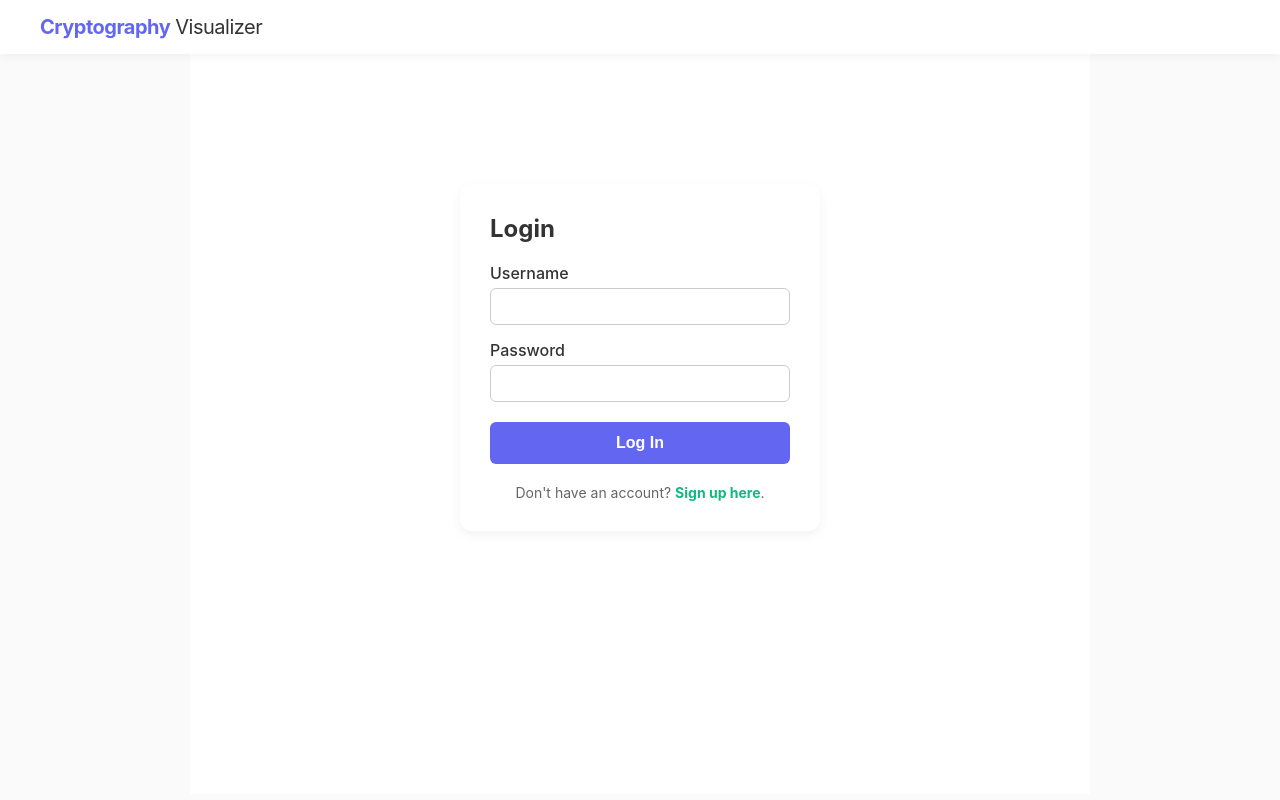
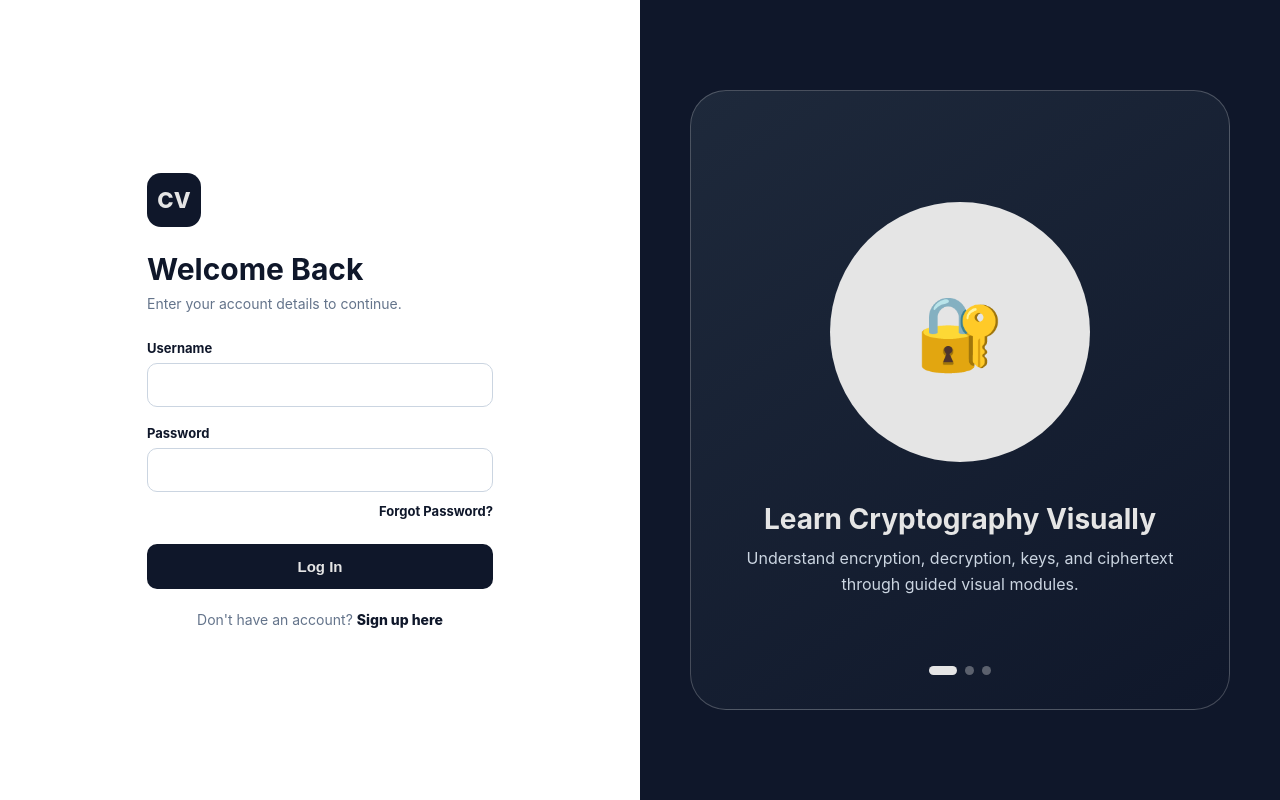
Before and after one commit to AlphaOts25/Viz_Crypto_Thesis, a Flask app: page /login in a window 1280 px wide. Run offline with Flask 3, Linux system fonts and the light colour scheme.

Commit message:
Added login features

```diff
--- a/main.py
+++ b/main.py
@@ -9,12 +9,29 @@ from werkzeug.utils import secure_filename
 from dotenv import load_dotenv
 import random
 from collections import defaultdict
-from datetime import datetime, timezone
+from datetime import datetime, timezone, timedelta
 from flask_mail import Mail, Message
+from itsdangerous import URLSafeTimedSerializer
 
 app = Flask(__name__)
 # IMPORTANT: In a real app, this should be a random string hidden in a .env file
-app.secret_key = 'super_secret_thesis_key_change_this_later'
+app.secret_key = os.getenv("APP_SECRET_KEY")
+
+app.config['PERMANENT_SESSION_LIFETIME'] = timedelta(minutes=30)
+
+#--------------------------------------cache blocker---------------------------------------
+@app.after_request
+def prevent_cache(response):
+    response.headers["Cache-Control"] = "no-store, no-cache, must-revalidate, max-age=0"
+    response.headers["Pragma"] = "no-cache"
+    response.headers["Expires"] = "0"
+    return response
+
+@app.before_request
+def refresh_session():
+    session.permanent = True
+    session.modified = True
+#-------------------------------------------------------------------------
 
 load_dotenv()
 
@@ -29,6 +46,8 @@ app.config['MAIL_USERNAME'] = os.getenv('MAIL_USERNAME')
 app.config['MAIL_PASSWORD'] = os.getenv('MAIL_PASSWORD')
 
 mail = Mail(app)
+app.config['SERIALIZER_SECRET_KEY'] = os.getenv("SERIALIZER_SECRET_KEY")
+serializer = URLSafeTimedSerializer(app.config['SERIALIZER_SECRET_KEY'])
 
 # --- Setup Flask-Login ---
 login_manager = LoginManager()
@@ -83,7 +102,11 @@ def verifyOTP():
         else:
             flash('Invalid OTP')
 
-    return render_template('auth/verifyOTP.html')
+    return render_template(
+        'auth/verifyOTP.html',
+        show_navbar=False,
+        show_sidebar=False
+    )
 # ---------- LOGIN ----------------------------------------------
 @app.route('/register', methods=['GET', 'POST'])
 def register():
@@ -130,18 +153,30 @@ def register():
         return redirect(url_for('verifyOTP'))
 
     admins = list(db.users.find({"role": "admin"}))
-    return render_template('auth/register.html', admins=admins)
+    return render_template(
+        'auth/register.html',
+        admins=admins,
+        show_navbar=False,
+        show_sidebar=False
+    )
 
 
 @app.route('/logout')
 @login_required
 def logout():
     logout_user()
+    session.clear()
+    flash("You have been logged out.")
     return redirect(url_for('login'))
 
 
 @app.route('/login', methods=['GET', 'POST'])
 def login():
+    if current_user.is_authenticated:
+        if current_user.role == 'admin':
+            return redirect(url_for('admin_dashboard'))
+        return redirect(url_for('home'))
+
     if request.method == 'POST':
         submitted_username = request.form['username']
         submitted_password = request.form['password']
@@ -151,6 +186,7 @@ def login():
         if user and check_password_hash(user['password_hash'], submitted_password):
             user_obj = User(id=user['_id'], username=user['username'], role=user['role'])
             login_user(user_obj)
+            session.permanent = True
 
             if user['role'] == 'admin':
                 return redirect(url_for('admin_dashboard'))
@@ -160,9 +196,91 @@ def login():
             flash('Invalid username or password.')
             return redirect(url_for('login'))
 
-    return render_template('auth/login.html')
+    return render_template(
+        'auth/login.html',
+        show_navbar=False,
+        show_sidebar=False
+    )
 
+@app.route('/forgotpassword', methods=['GET', 'POST'])
+def forgotpassword():
+    if request.method == 'POST':
+        email = request.form.get('email')
 
+        user = db.users.find_one({"email": email})
+
+        if user:
+            token = serializer.dumps(email, salt='password-reset-salt')
+
+            reset_link = url_for(
+                'resetpassword',
+                token=token,
+                _external=True
+            )
+
+            msg = Message(
+                'Password Reset Request',
+                sender=app.config['MAIL_USERNAME'],
+                recipients=[email]
+            )
+
+            msg.body = f"""
+You requested to reset your password.
+
+Click this link to reset it:
+{reset_link}
+
+This link will expire in 30 minutes.
+"""
+
+            mail.send(msg)
+
+        flash('If the email exists, a password reset link has been sent.')
+        return redirect(url_for('forgotpassword'))
+
+    return render_template(
+        'auth/forgotpassword.html',
+        show_navbar=False,
+        show_sidebar=False
+    )
+
+@app.route('/resetpassword/<token>', methods=['GET', 'POST'])
+def resetpassword(token):
+    try:
+        email = serializer.loads(
+            token,
+            salt='password-reset-salt',
+            max_age=1800
+        )
+    except:
+        flash('The reset link is invalid or expired.')
+        return redirect(url_for('forgotpassword'))
+
+    if request.method == 'POST':
+        password = request.form.get('password')
+        confirm_password = request.form.get('confirm_password')
+
+        if password != confirm_password:
+            flash('Passwords do not match.')
+            return redirect(url_for('resetpassword', token=token))
+
+        db.users.update_one(
+            {"email": email},
+            {
+                "$set": {
+                    "password_hash": generate_password_hash(password)
+                }
+            }
+        )
+
+        flash('Password updated successfully. You can now log in.')
+        return redirect(url_for('login'))
+
+    return render_template(
+        'auth/resetpassword.html',
+        show_navbar=False,
+        show_sidebar=False
+    )
 # ------------------------------ ADMIN ------------------------------
 
 @app.route('/admin/dashboard')
--- /dev/null
+++ b/static/css/auth.css
@@ -0,0 +1,263 @@
+body {
+    background: #e5e5e5;
+}
+
+body:has(.auth-page) {
+    background: #e5e5e5;
+    overflow: hidden;
+}
+
+body:has(.auth-page) .page-wrapper {
+    display: block;
+    width: 100vw;
+    min-height: 100vh;
+}
+
+body:has(.auth-page) .content-area {
+    width: 100vw !important;
+    max-width: none !important;
+    min-height: 100vh !important;
+    padding: 0 !important;
+    margin: 0 !important;
+    background: transparent !important;
+}
+
+.auth-page {
+    width: 100vw;
+    min-height: 100vh;
+    display: grid;
+    grid-template-columns: 1fr 1fr;
+    background: #e5e5e5;
+}
+
+body:has(.auth-page) .content-area {
+    max-width: none !important;
+    width: 100% !important;
+    padding: 0 !important;
+    margin: 0 !important;
+    background: #e5e5e5 !important;
+}
+
+.auth-left {
+    width: 100%;
+    min-height: 100vh;
+    background: #ffffff;
+    display: flex;
+    align-items: center;
+    justify-content: center;
+    padding: 40px;
+}
+
+.auth-card {
+    width: 100%;
+    max-width: 430px;
+    background: #ffffff;
+    padding: 42px;
+    border-radius: 0;
+    box-shadow: none;
+}
+
+.auth-logo {
+    width: 54px;
+    height: 54px;
+    background: #0f172a;
+    color: #e5e5e5;
+    border-radius: 14px;
+    display: flex;
+    align-items: center;
+    justify-content: center;
+    font-weight: 800;
+    font-size: 22px;
+    margin-bottom: 24px;
+}
+
+.auth-card h2 {
+    margin: 0;
+    font-size: 30px;
+    color: #0f172a;
+}
+
+.auth-subtitle {
+    margin: 8px 0 28px;
+    color: #64748b;
+    font-size: 14px;
+}
+
+.auth-group {
+    margin-bottom: 18px;
+}
+
+.auth-group label {
+    display: block;
+    margin-bottom: 7px;
+    font-size: 13px;
+    font-weight: 700;
+    color: #0f172a;
+}
+
+.auth-group input,
+.auth-group select {
+    width: 100%;
+    padding: 13px 14px;
+    border: 1px solid #cbd5e1;
+    border-radius: 10px;
+    background: #fff;
+    color: #0f172a;
+    outline: none;
+    font-size: 14px;
+    box-sizing: border-box;
+}
+
+.auth-group input:focus,
+.auth-group select:focus {
+    border-color: #0f172a;
+    box-shadow: 0 0 0 3px rgba(15, 23, 42, 0.12);
+}
+
+.auth-btn {
+    width: 100%;
+    padding: 14px;
+    background: #0f172a;
+    color: #e5e5e5;
+    border: none;
+    border-radius: 10px;
+    font-size: 15px;
+    font-weight: 800;
+    cursor: pointer;
+    margin-top: 6px;
+}
+
+.auth-btn:hover {
+    background: #1e293b;
+}
+
+.auth-link {
+    text-align: center;
+    margin-top: 22px;
+    font-size: 14px;
+    color: #64748b;
+}
+
+.auth-link a {
+    color: #0f172a;
+    text-decoration: none;
+    font-weight: 800;
+}
+
+.auth-alert {
+    background: #fee2e2;
+    color: #991b1b;
+    padding: 12px;
+    border-radius: 10px;
+    margin-bottom: 18px;
+    font-size: 14px;
+}
+
+.auth-right {
+    width: 100%;
+    min-height: 100vh;
+    background: #0f172a;
+    display: flex;
+    align-items: center;
+    justify-content: center;
+    padding: 50px;
+    overflow: hidden;
+}
+
+.auth-slider {
+    width: 100%;
+    max-width: 540px;
+    height: 620px;
+    border: 1px solid rgba(229, 229, 229, 0.25);
+    border-radius: 36px;
+    padding: 40px;
+    position: relative;
+    background: linear-gradient(145deg, #1e293b, #0f172a);
+    color: #e5e5e5;
+    overflow: hidden;
+}
+
+.slide {
+    display: none;
+    height: 100%;
+    flex-direction: column;
+    justify-content: center;
+    text-align: center;
+}
+
+.slide.active {
+    display: flex;
+}
+
+.slide-visual {
+    width: 260px;
+    height: 260px;
+    margin: 0 auto 40px;
+    border-radius: 50%;
+    background: #e5e5e5;
+    color: #0f172a;
+    display: flex;
+    align-items: center;
+    justify-content: center;
+    font-size: 72px;
+    font-weight: 900;
+}
+
+.slide h3 {
+    font-size: 28px;
+    margin: 0 0 10px;
+}
+
+.slide p {
+    color: #cbd5e1;
+    line-height: 1.6;
+    margin: 0;
+}
+
+.slider-dots {
+    position: absolute;
+    bottom: 34px;
+    left: 0;
+    right: 0;
+    display: flex;
+    justify-content: center;
+    gap: 8px;
+    z-index: 10;
+}
+
+.slider-dot {
+    width: 9px;
+    height: 9px;
+    border-radius: 50%;
+    background: rgba(229, 229, 229, 0.35);
+    cursor: pointer;
+    pointer-events: auto;
+}
+
+.slider-dot.active {
+    width: 28px;
+    border-radius: 20px;
+    background: #e5e5e5;
+}
+
+@media (max-width: 900px) {
+    .auth-page {
+        grid-template-columns: 1fr;
+    }
+
+    .auth-right {
+        display: none;
+    }
+
+    .auth-left {
+        padding: 24px;
+    }
+
+    .auth-card {
+        padding: 30px;
+    }
+}
+
+.slider-dot {
+    cursor: pointer;
+}
--- a/static/css/style.css
+++ b/static/css/style.css
@@ -161,8 +161,6 @@ body {
 
 * {
     box-sizing: border-box;
-    margin: 0;
-    padding: 0;
 }
 
 .crypto-wrap {
--- a/templates/auth/login.html
+++ b/templates/auth/login.html
@@ -1,34 +1,84 @@
 {% extends "base.html" %}
 
+{% block extra_css %}
+    <link rel="stylesheet" href="{{ url_for('static', filename='css/auth.css') }}">
+{% endblock %}
+
 {% block content %}
-<div class="main-container" style="max-width: 400px; margin-top: 50px;">
-    <div class="course-card" style="width: 100%; padding: 30px; box-sizing: border-box;">
-        <h2 style="margin-top: 0; margin-bottom: 20px;">Login</h2>
+<div class="auth-page">
+
+    <div class="auth-left">
+        <div class="auth-card">
+            <div class="auth-logo">CV</div>
+
+            <h2>Welcome Back</h2>
+            <p class="auth-subtitle">Enter your account details to continue.</p>
 
             {% with messages = get_flashed_messages() %}
                 {% if messages %}
-            <!--
-            <div style="color: red; margin-bottom: 15px; font-size: 14px;">
-              {{ messages[0] }}
-            </div>
-            -->
+                    <div class="auth-alert">{{ messages[0] }}</div>
                 {% endif %}
             {% endwith %}
 
             <form method="POST" action="{{ url_for('login') }}">
-            <div style="margin-bottom: 15px;">
-                <label for="username" style="display: block; margin-bottom: 5px; font-weight: 500;">Username</label>
-                <input type="text" id="username" name="username" required style="width: 100%; padding: 10px; border: 1px solid #ccc; border-radius: 6px; box-sizing: border-box;">
+                <div class="auth-group">
+                    <label for="username">Username</label>
+                    <input type="text" id="username" name="username" required>
                 </div>
-            <div style="margin-bottom: 20px;">
-                <label for="password" style="display: block; margin-bottom: 5px; font-weight: 500;">Password</label>
-                <input type="password" id="password" name="password" required style="width: 100%; padding: 10px; border: 1px solid #ccc; border-radius: 6px; box-sizing: border-box;">
+
+                <div class="auth-group">
+                    <label for="password">Password</label>
+                    <input type="password" id="password" name="password" required>
                 </div>
-            <button type="submit" style="width: 100%; padding: 12px; background: #6366f1; color: white; border: none; border-radius: 6px; font-size: 16px; font-weight: bold; cursor: pointer;">Log In</button>
+
+                <div style="text-align:right; margin-top:-10px; margin-bottom:18px;">
+                    <a href="{{ url_for('forgotpassword') }}"
+                    style="font-size:13px; color:#0f172a; font-weight:700; text-decoration:none;">
+                        Forgot Password?
+                    </a>
+                </div>
+
+                <button type="submit" class="auth-btn">Log In</button>
             </form>
-        <div style="text-align: center; margin-top: 20px; font-size: 14px; color: #666;">
-            Don't have an account? <a href="{{ url_for('register') }}" style="color: #10b981; text-decoration: none; font-weight: bold;">Sign up here</a>.
+
+            <div class="auth-link">
+                Don't have an account?
+                <a href="{{ url_for('register') }}">Sign up here</a>
             </div>
         </div>
     </div>
+
+    <div class="auth-right">
+        <div class="auth-slider">
+            <div class="slide active">
+                <div class="slide-visual">🔐</div>
+                <h3>Learn Cryptography Visually</h3>
+                <p>Understand encryption, decryption, keys, and ciphertext through guided visual modules.</p>
+            </div>
+
+            <div class="slide">
+                <div class="slide-visual">🧠</div>
+                <h3>Interactive Learning</h3>
+                <p>Explore cryptographic concepts through simulations instead of static explanations.</p>
+            </div>
+
+            <div class="slide">
+                <div class="slide-visual">📊</div>
+                <h3>Track Your Progress</h3>
+                <p>Complete the pre-test, study the modules, and measure improvement through the post-test.</p>
+            </div>
+
+            <div class="slider-dots">
+                <span class="slider-dot active"></span>
+                <span class="slider-dot"></span>
+                <span class="slider-dot"></span>
+            </div>
+        </div>
+    </div>
+
+</div>
 {% endblock %}
+
+{% block extra_js %}
+<script src="{{ url_for('static', filename='js/auth.js') }}"></script>
+{% endblock %}
--- a/templates/base.html
+++ b/templates/base.html
@@ -9,10 +9,13 @@
     <link rel="stylesheet" href="{{ url_for('static', filename='css/navbar.css') }}">
 
     <link rel="stylesheet" href="{{ url_for('static', filename='css/sidebar.css') }}">
+    {% block extra_css %}{% endblock %}
 </head>
 <body>
 
-    {% include 'partials/navbar.html' %}
+    {% if show_navbar is not defined or show_navbar %}
+        {% include 'partials/navbar.html' %}
+    {% endif %}
 
     <div class="page-wrapper">
 
@@ -29,5 +32,6 @@
 
     <script src="{{ url_for('static', filename='js/main.js') }}"></script>
     <script src="{{ url_for('static', filename='js/bar.js') }}"></script>
+    {% block extra_js %}{% endblock %}
 </body>
 </html>
```
Also changed, not shown: static/js/auth.js (added, +42 -0 lines), templates/auth/forgotpassword.html (added, +56 -0 lines), templates/auth/register.html (+67 -27 lines), templates/auth/resetpassword.html (added, +56 -0 lines). Lines whose indentation alone changed are shown as unchanged.
